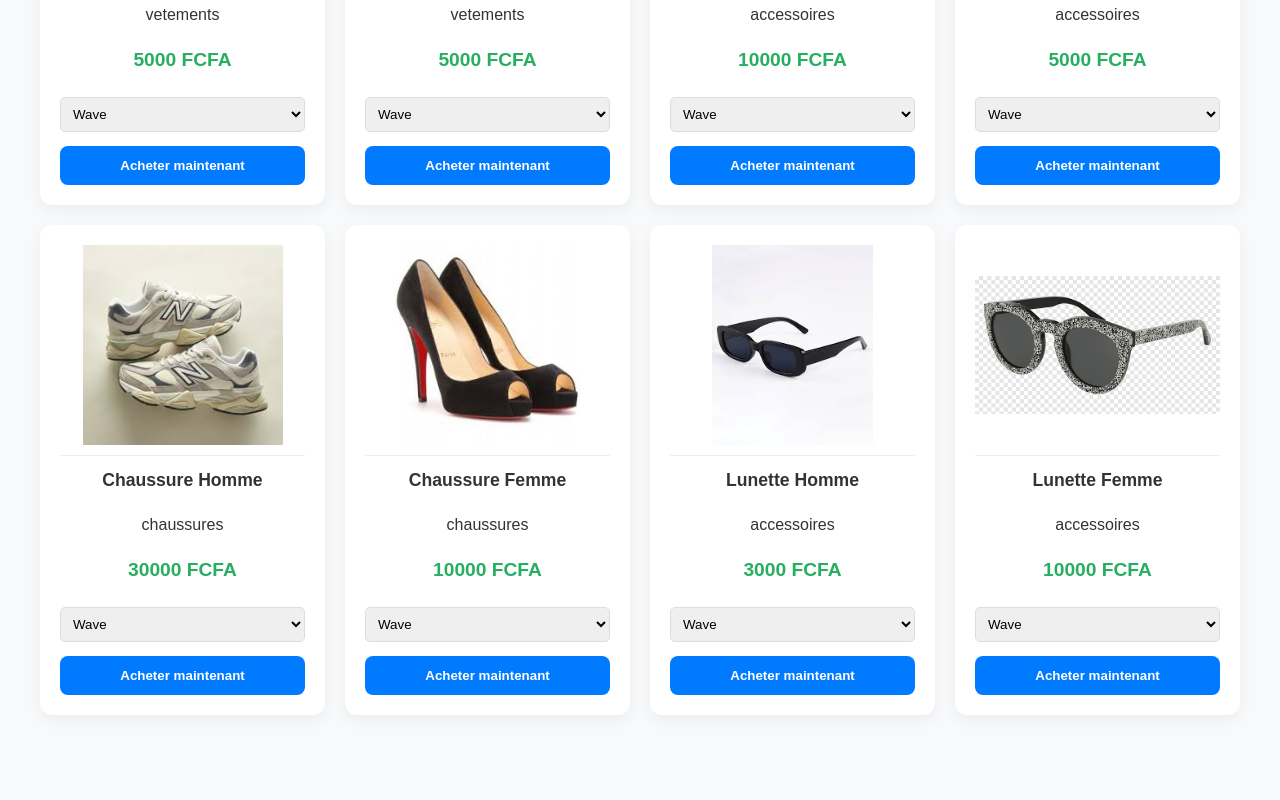
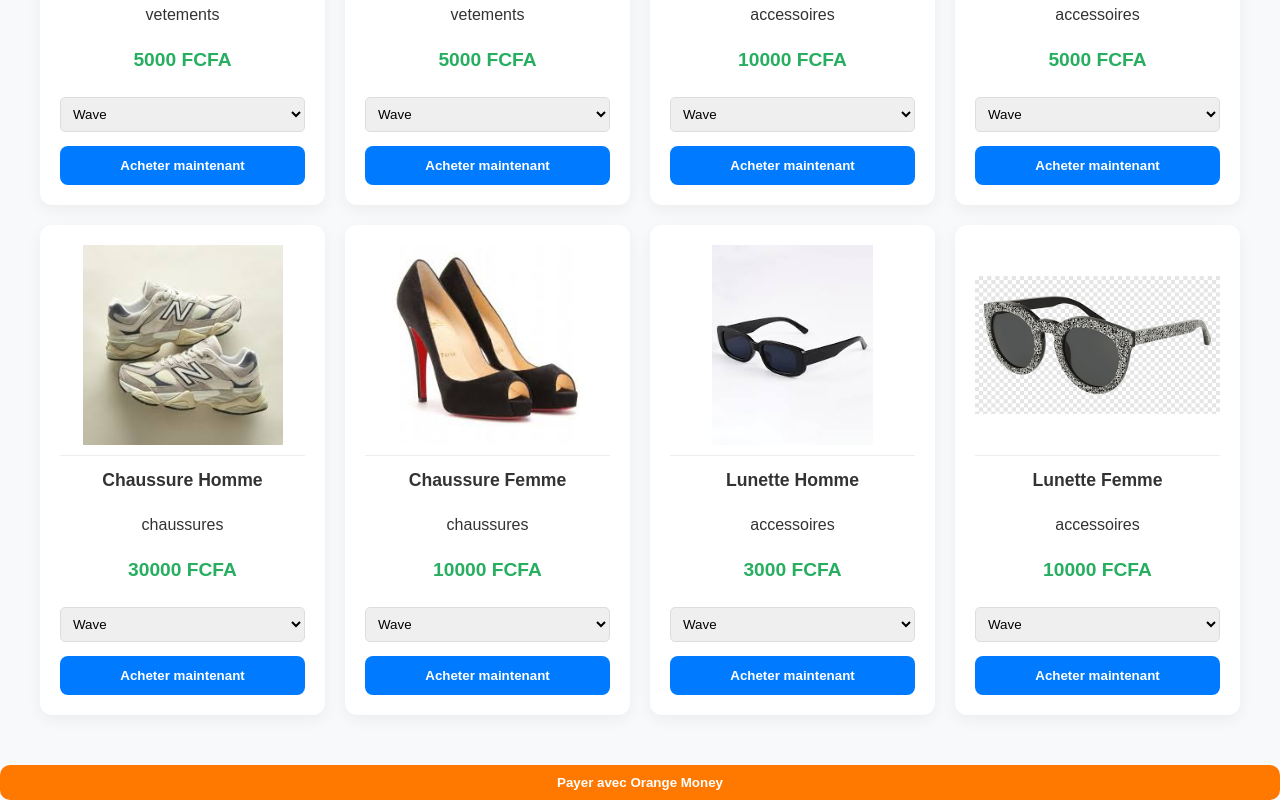
Before and after one commit to Mamadou-shop/BAANA-BAANA-SHOP, a plain HTML site: page index.html in a window 1280 px wide. Shown: the part 2442-3242 px from the top of the page. Before the commit the page ends 3197 px from the top, so only its background shows below. Drawn offline with Linux system fonts and the light colour scheme.

Commit message:
Update index.html

```diff
--- a/index.html
+++ b/index.html
@@ -84,6 +84,10 @@
 </div>
  <script src="script.js"></script>
 
+    <button onclick="payerOrangeMoney()" style="background-color: #FF7900; color: white; margin-top: 10px; width: 100%; border-radius: 10px; padding: 10px; font-weight: bold; border: none; cursor: pointer;">
+    Payer avec Orange Money
+</button>
+
 </body>
 
 </html>
```
